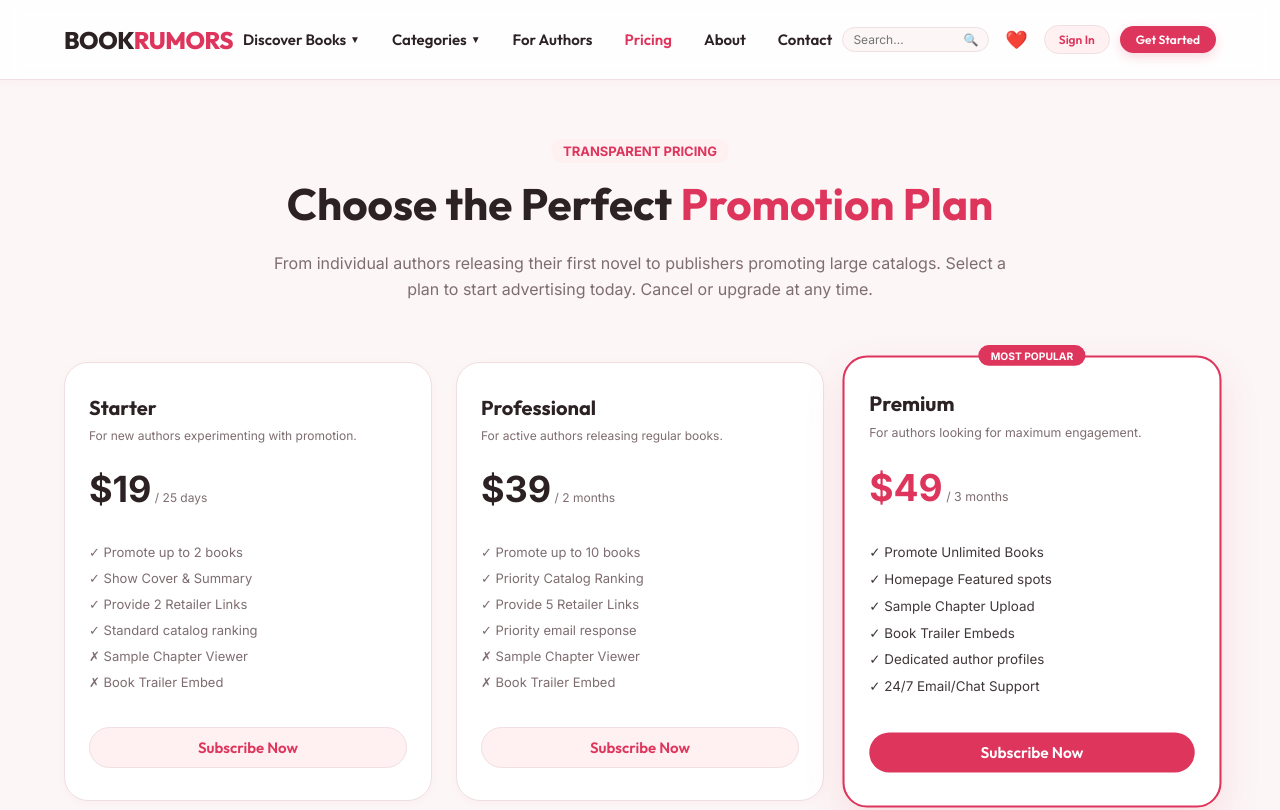
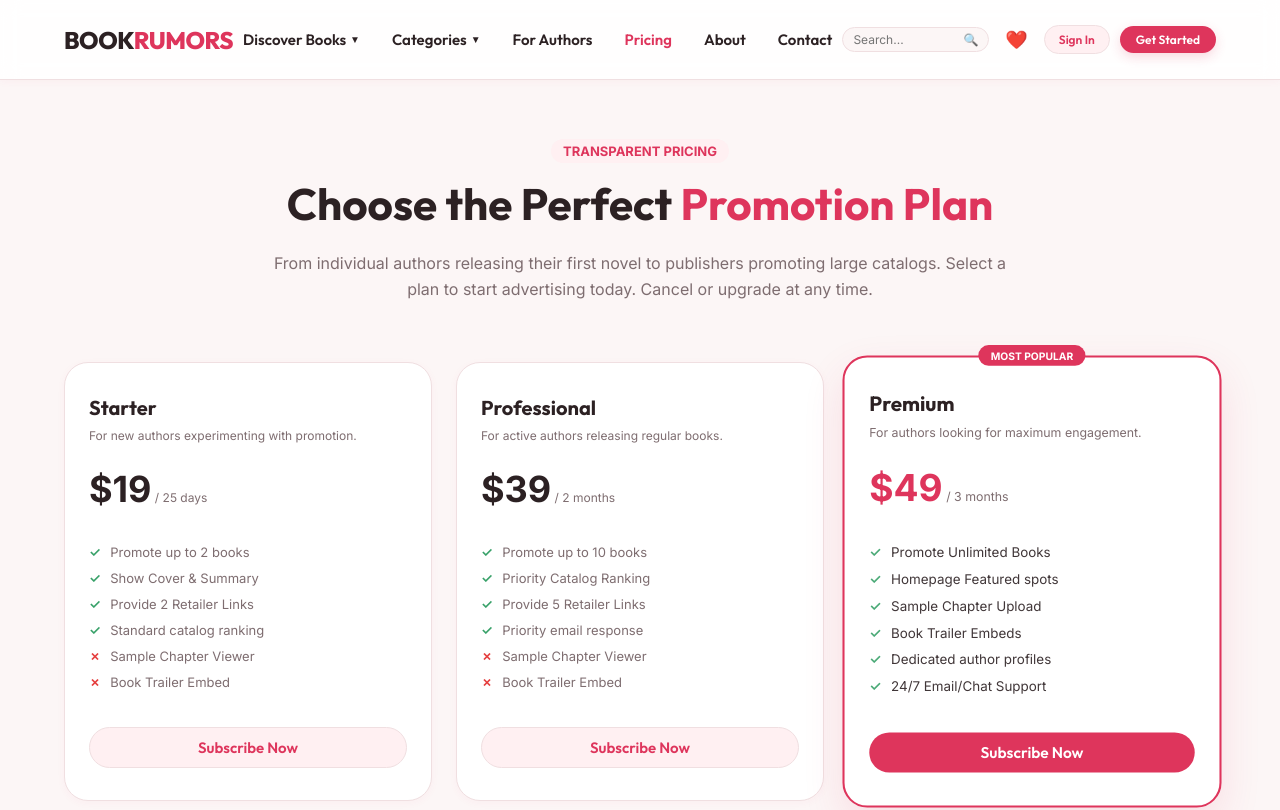
Before and after one commit to BookRumors/BookRumorsWeb, a Next.js app: page /pricing in a window 1280 px wide. Shown: the top 810 px of the page. Built offline with nearby package versions, Linux system fonts and the light colour scheme; no server answers; the database is empty.

Commit message:
UI: style pricing plan ticks and crosses with green and red colors

```diff
--- a/src/app/pricing/page.tsx
+++ b/src/app/pricing/page.tsx
@@ -56,12 +56,12 @@ export default function PricingPage() {
               </div>
 
               <ul style={{ listStyle: 'none', padding: 0, fontSize: '13px', color: 'var(--text-muted)', lineHeight: '2.0', marginBottom: '32px' }}>
-                <li>✓ Promote up to 2 books</li>
-                <li>✓ Show Cover & Summary</li>
-                <li>✓ Provide 2 Retailer Links</li>
-                <li>✓ Standard catalog ranking</li>
-                <li>✗ Sample Chapter Viewer</li>
-                <li>✗ Book Trailer Embed</li>
+                <li><span style={{ color: '#38a169', marginRight: '6px', fontWeight: 'bold' }}>✓</span> Promote up to 2 books</li>
+                <li><span style={{ color: '#38a169', marginRight: '6px', fontWeight: 'bold' }}>✓</span> Show Cover & Summary</li>
+                <li><span style={{ color: '#38a169', marginRight: '6px', fontWeight: 'bold' }}>✓</span> Provide 2 Retailer Links</li>
+                <li><span style={{ color: '#38a169', marginRight: '6px', fontWeight: 'bold' }}>✓</span> Standard catalog ranking</li>
+                <li><span style={{ color: '#e53e3e', marginRight: '6px', fontWeight: 'bold' }}>✗</span> Sample Chapter Viewer</li>
+                <li><span style={{ color: '#e53e3e', marginRight: '6px', fontWeight: 'bold' }}>✗</span> Book Trailer Embed</li>
               </ul>
             </div>
 
@@ -95,12 +95,12 @@ export default function PricingPage() {
               </div>
 
               <ul style={{ listStyle: 'none', padding: 0, fontSize: '13px', color: 'var(--text-muted)', lineHeight: '2.0', marginBottom: '32px' }}>
-                <li>✓ Promote up to 10 books</li>
-                <li>✓ Priority Catalog Ranking</li>
-                <li>✓ Provide 5 Retailer Links</li>
-                <li>✓ Priority email response</li>
-                <li>✗ Sample Chapter Viewer</li>
-                <li>✗ Book Trailer Embed</li>
+                <li><span style={{ color: '#38a169', marginRight: '6px', fontWeight: 'bold' }}>✓</span> Promote up to 10 books</li>
+                <li><span style={{ color: '#38a169', marginRight: '6px', fontWeight: 'bold' }}>✓</span> Priority Catalog Ranking</li>
+                <li><span style={{ color: '#38a169', marginRight: '6px', fontWeight: 'bold' }}>✓</span> Provide 5 Retailer Links</li>
+                <li><span style={{ color: '#38a169', marginRight: '6px', fontWeight: 'bold' }}>✓</span> Priority email response</li>
+                <li><span style={{ color: '#e53e3e', marginRight: '6px', fontWeight: 'bold' }}>✗</span> Sample Chapter Viewer</li>
+                <li><span style={{ color: '#e53e3e', marginRight: '6px', fontWeight: 'bold' }}>✗</span> Book Trailer Embed</li>
               </ul>
             </div>
 
@@ -149,12 +149,12 @@ export default function PricingPage() {
               </div>
 
               <ul style={{ listStyle: 'none', padding: 0, fontSize: '13px', color: 'var(--text-dark)', lineHeight: '2.0', marginBottom: '32px', opacity: 0.9 }}>
-                <li>✓ Promote Unlimited Books</li>
-                <li>✓ Homepage Featured spots</li>
-                <li>✓ Sample Chapter Upload</li>
-                <li>✓ Book Trailer Embeds</li>
-                <li>✓ Dedicated author profiles</li>
-                <li>✓ 24/7 Email/Chat Support</li>
+                <li><span style={{ color: '#38a169', marginRight: '6px', fontWeight: 'bold' }}>✓</span> Promote Unlimited Books</li>
+                <li><span style={{ color: '#38a169', marginRight: '6px', fontWeight: 'bold' }}>✓</span> Homepage Featured spots</li>
+                <li><span style={{ color: '#38a169', marginRight: '6px', fontWeight: 'bold' }}>✓</span> Sample Chapter Upload</li>
+                <li><span style={{ color: '#38a169', marginRight: '6px', fontWeight: 'bold' }}>✓</span> Book Trailer Embeds</li>
+                <li><span style={{ color: '#38a169', marginRight: '6px', fontWeight: 'bold' }}>✓</span> Dedicated author profiles</li>
+                <li><span style={{ color: '#38a169', marginRight: '6px', fontWeight: 'bold' }}>✓</span> 24/7 Email/Chat Support</li>
               </ul>
             </div>
 
```
